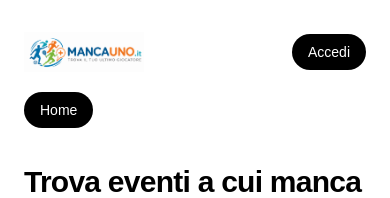
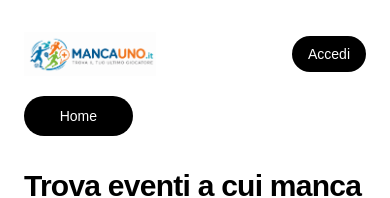
Before and after one commit to ldnet81-spec/mancauno, a Next.js app: page / in a window 390 px wide. Shown: the top 198 px of the page. Built offline with nearby package versions, Linux system fonts and the light colour scheme; no server answers; the database is empty.

Commit message:
Migliora navigazione mobile e aggiunge link home

```diff
--- a/app/e/[shortCode]/page.tsx
+++ b/app/e/[shortCode]/page.tsx
@@ -9,6 +9,7 @@ import BrandHeader from "../../../components/BrandHeader";
 import CancelEventButton from "./CancelEventButton";
 import UpdateTotalSpotsForm from "./UpdateTotalSpotsForm";
 import CancelParticipationButton from "./CancelParticipationButton";
+import Link from "next/link";
 
 type EventPageProps = {
   params: Promise<{
@@ -171,9 +172,16 @@ export default async function EventPage({ params }: EventPageProps) {
 
   return (
     <main className="mx-auto min-h-screen max-w-md bg-white px-6 pb-36 pt-8">
-      <div className="mb-6">
-        <BrandHeader />
-      </div>
+     <div className="mb-6 flex items-center justify-between gap-4">
+  <BrandHeader />
+
+  <Link
+    href="/"
+    className="rounded-full border border-gray-200 bg-white px-4 py-2 text-sm font-medium text-gray-800"
+  >
+    Home
+  </Link>
+</div>
 
       <AutoJoinEvent shortCode={event.short_code} />
 
--- a/app/profilo/eventi/page.tsx
+++ b/app/profilo/eventi/page.tsx
@@ -2,6 +2,7 @@ import { createClient } from "../../../lib/supabase/server";
 import BrandHeader from "../../../components/BrandHeader";
 import Link from "next/link";
 import { redirect } from "next/navigation";
+import AppHeader from "../../../components/AppHeader";
 
 type MyEventsPageProps = {
   searchParams: Promise<{
@@ -75,6 +76,7 @@ export default async function MyEventsPage({
 
   return (
     <main className="mx-auto min-h-screen max-w-md px-6 py-8">
+      <AppHeader />
       <div className="mb-8">
         <div className="flex items-center justify-between gap-4">
           <BrandHeader />
--- a/app/profilo/page.tsx
+++ b/app/profilo/page.tsx
@@ -4,6 +4,7 @@ import { createClient } from "../../lib/supabase/server";
 import BrandHeader from "../../components/BrandHeader";
 import ProfileForm from "./ProfileForm";
 import LogoutButton from "./LogoutButton";
+import AppHeader from "../../components/AppHeader";
 
 export default async function ProfiloPage() {
   const supabase = await createClient();
@@ -48,6 +49,7 @@ const participationCount =
 
   return (
     <main className="mx-auto min-h-screen max-w-md px-6 py-8">
+      <AppHeader />
       <div className="mb-8">
         <BrandHeader />
 
--- a/components/AppHeader.tsx
+++ b/components/AppHeader.tsx
@@ -75,12 +75,12 @@ export default function AppHeader() {
     },
     {
       href: "/eventi/nuovo",
-      label: "Crea evento",
+      label: "Crea",
       show: userState.isLoggedIn,
     },
     {
       href: "/profilo/eventi",
-      label: "I miei eventi",
+      label: "Eventi",
       show: userState.isLoggedIn,
     },
     {
@@ -110,7 +110,7 @@ export default function AppHeader() {
             alt="mancauno.it"
             width={180}
             height={48}
-            className="h-10 w-auto"
+            className="h-11 w-auto"
             priority
           />
         </Link>
@@ -118,14 +118,14 @@ export default function AppHeader() {
         {!userState.isLoggedIn ? (
           <Link
             href="/auth/quick-signup"
-            className="rounded-full bg-black px-4 py-2 text-sm font-medium text-white"
+            className="rounded-full bg-black px-4 py-2 text-sm font-medium !text-white"
           >
             Accedi
           </Link>
         ) : null}
       </div>
 
-      <nav className="mt-5 flex gap-2 overflow-x-auto pb-1">
+      <nav className="mt-5 grid grid-cols-3 gap-2 sm:flex sm:flex-wrap">
         {navItems
           .filter((item) => item.show)
           .map((item) => {
@@ -135,16 +135,16 @@ export default function AppHeader() {
               <Link
                 key={item.href}
                 href={item.href}
-                className={`relative shrink-0 rounded-full px-4 py-2 text-sm font-medium ${
+                className={`relative flex min-h-10 items-center justify-center rounded-full px-3 py-2 text-center text-sm font-medium ${
                   active
-  ? "!bg-black !text-white"
-  : "border border-gray-200 bg-white text-gray-800"
+                    ? "bg-black !text-white"
+                    : "border border-gray-200 bg-white text-gray-800"
                 }`}
               >
-                {item.label}
+                <span className="truncate">{item.label}</span>
 
                 {item.badge ? (
-                  <span className="ml-2 rounded-full bg-red-500 px-1.5 py-0.5 text-xs text-white">
+                  <span className="ml-1 rounded-full bg-red-500 px-1.5 py-0.5 text-[10px] font-semibold !text-white">
                     {item.badge}
                   </span>
                 ) : null}
```
Also changed, not shown: public/-logo-full.png (deleted).
